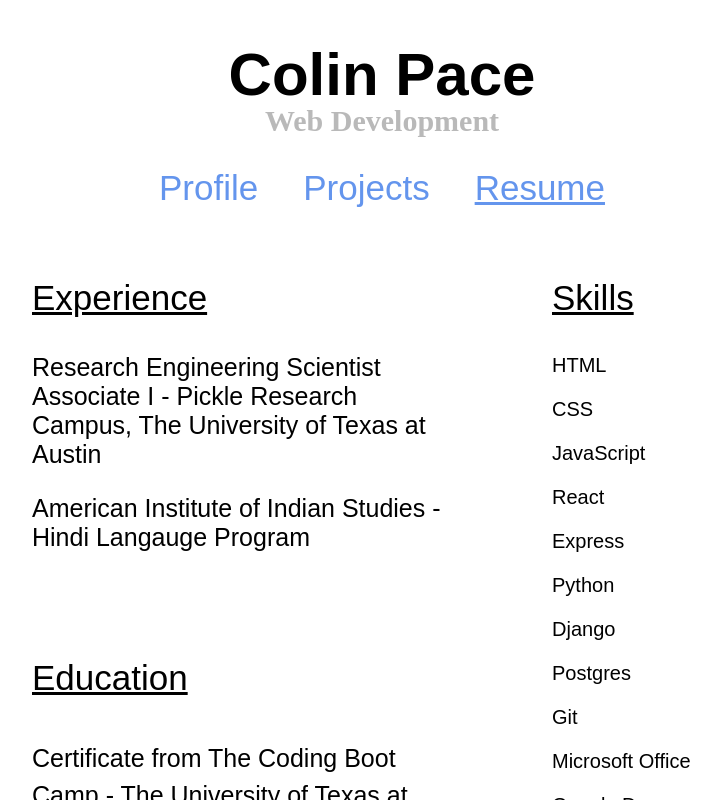
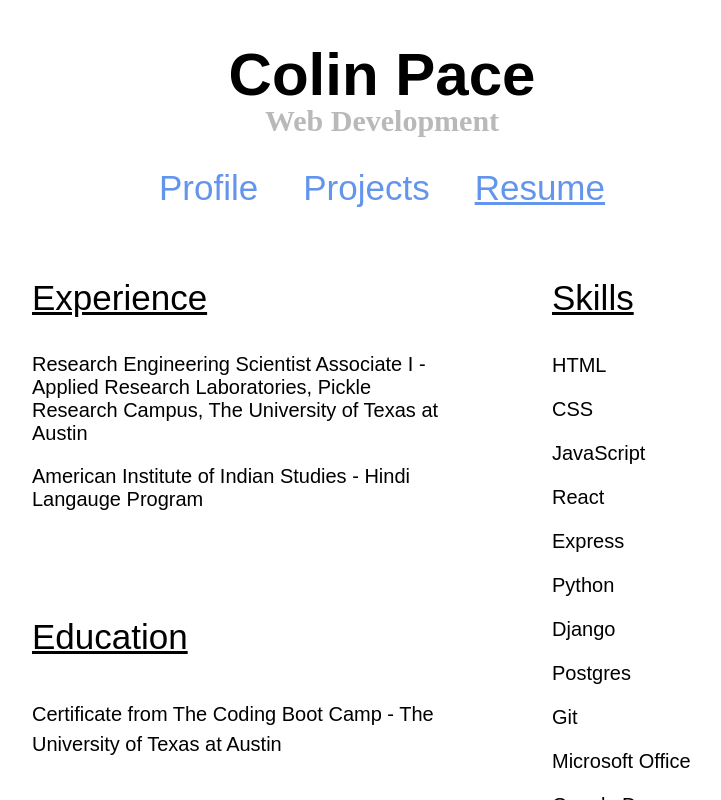
Before and after one commit to Colin-Pace/Portfolio, a React (Create React App) app: page / in a window 1280 px wide. Both pictures are taken after a click on the link "Resume". Shown: the top 800 px of the page, without its empty margins (258-979 px from the left). Built offline with nearby package versions, Linux system fonts and the light colour scheme.

Commit message:
updated resume

```diff
--- a/src/Resume.css
+++ b/src/Resume.css
@@ -27,7 +27,7 @@
 
 .school, .title {
   font-family: Arial, Helvetica, sans-serif;
-  font-size: 25px;
+  font-size: 20px;
 }
 
 .date {
--- a/src/Resume.js
+++ b/src/Resume.js
@@ -8,7 +8,7 @@ function Resume() {
         <div id = 'resumeLeft'>
           <div id = 'experience'>
             <p className = 'sideTitle'>Experience</p>
-            <p className = 'title'>Research Engineering Scientist Associate I - Pickle Research Campus, The University of Texas at Austin</p>
+            <p className = 'title'>Research Engineering Scientist Associate I - Applied Research Laboratories, Pickle Research Campus, The University of Texas at Austin</p>
             <p className = 'title'>American Institute of Indian Studies - Hindi Langauge Program</p>
           </div>
 
```
